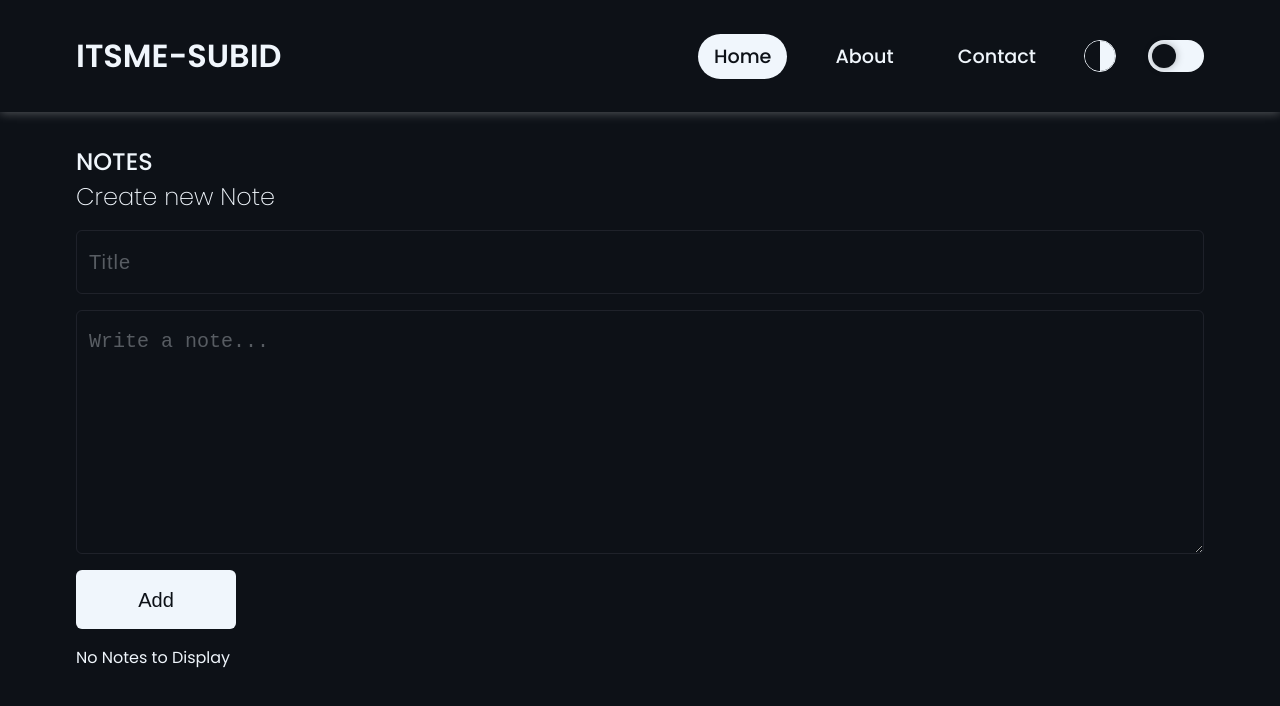
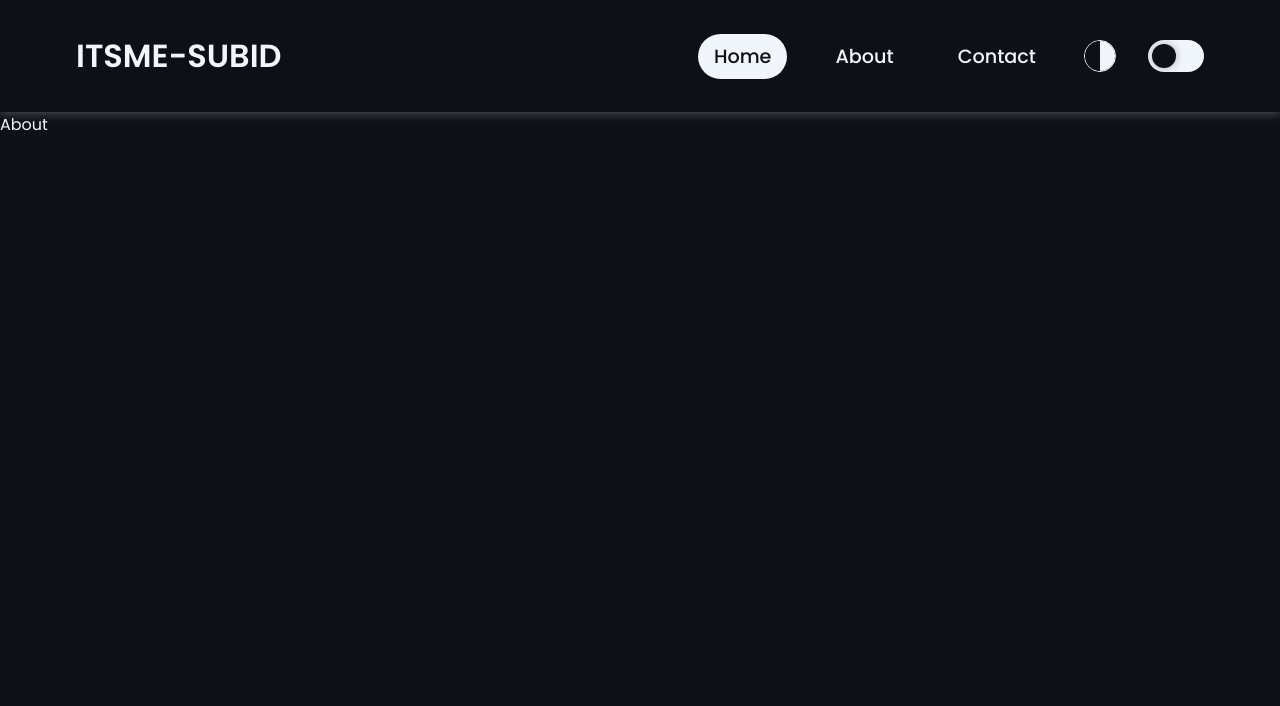
Before and after one commit to devsubid/MyNotebook, a React (Create React App) app: page /MyNotebook/about in a window 1280 px wide. Shown: the top 706 px of the page. Built offline with nearby package versions, Linux system fonts and the light colour scheme.

Commit message:
Add `react-router-dom`

```diff
--- a/package.json
+++ b/package.json
@@ -11,6 +11,7 @@
     "react": "^18.2.0",
     "react-dom": "^18.2.0",
     "react-modal": "^3.15.1",
+    "react-router-dom": "^5.3.3",
     "react-scripts": "5.0.1",
     "web-vitals": "^2.1.4"
   },
--- a/src/App.js
+++ b/src/App.js
@@ -1,6 +1,8 @@
 import "./App.css";
 import Header from "./components/Header.jsx";
 import Notes from "./components/Notes.jsx";
+import About from "./components/About.jsx";
+import { BrowserRouter as Router, Switch, Route } from "react-router-dom";
 
 function App() {
   let title = "itsme-Subid";
@@ -18,6 +20,7 @@ function App() {
   ];
   let activeColor = "#0d1117";
   return (
+    <Router>
       <div>
         <Header
           title={title}
@@ -25,8 +28,16 @@ function App() {
           colors={colors}
           activeColor={activeColor}
         />
+        <Switch>
+          <Route path="/MyNotebook/about">
+            <About />
+          </Route>
+          <Route path="/MyNotebook/">
             <Notes />
+          </Route>
+        </Switch>
       </div>
+    </Router>
   );
 }
 
--- /dev/null
+++ b/src/components/About.jsx
@@ -0,0 +1,9 @@
+import React from 'react'
+
+function About() {
+  return (
+    <div>About</div>
+  )
+}
+
+export default About
--- a/src/components/CreateNote.jsx
+++ b/src/components/CreateNote.jsx
@@ -31,8 +31,8 @@ function CreateNote({ notes, setNotes }) {
           gap: "1rem",
         }}
       >
-        <input type="text" placeholder="Title" required />
-        <textarea placeholder="Write a note..." cols="30" rows="7" />
+        <input type="text" placeholder="Title" title="Write a title..." required />
+        <textarea placeholder="Write a note..." title="Write a note..." cols="30" rows="7" />
         <button type="submit" onClick={addNote}>
           Add
         </button>
--- a/src/components/Header.jsx
+++ b/src/components/Header.jsx
@@ -1,4 +1,5 @@
 import React from "react";
+import { Link } from "react-router-dom";
 
 function Header({ title, tabs, colors, activeColor }) {
   window.addEventListener("load", () => {
@@ -87,13 +88,13 @@ function Header({ title, tabs, colors, activeColor }) {
             {tabs.map((tab, index) => {
               return (
                 <li key={index} className="generalTab">
-                  <a
-                    href={`/MyNotebook/`}
+                  <Link
+                    to={`/MyNotebook/${tab}`}
                     className={`${tab === "home" ? "active" : ""}`}
                     onClick={activeTab}
                   >
                     {tab}
-                  </a>
+                  </Link>
                 </li>
               );
             })}
@@ -141,7 +142,7 @@ function Header({ title, tabs, colors, activeColor }) {
             {tabs.map((tab, index) => {
               return (
                 <li key={index}>
-                  <a href={`/MyNotebook/`}>{tab}</a>
+                  <Link to={`/MyNotebook/${tab}`}>{tab}</Link>
                 </li>
               );
             })}
--- a/src/components/Notes.jsx
+++ b/src/components/Notes.jsx
@@ -1,4 +1,4 @@
-import React, { useState } from "react";
+import React, { useState, useEffect } from "react";
 import CreateNote from "./CreateNote.jsx";
 import ShowNotes from "./ShowNotes.jsx";
 import Modal from "./Modal.jsx";
@@ -6,12 +6,12 @@ import Modal from "./Modal.jsx";
 function Notes() {
   const [showModal, setShowModal] = useState(false);
   const [confirmDelete, setConfirmDelete] = useState(false);
-  window.onload = () => {
+  useEffect(() => {
     let notes = JSON.parse(localStorage.getItem("notes"));
     if (notes) {
       setNotes(notes);
     }
-  };
+  }, []);
   const [notes, setNotes] = useState([]);
   let notesStyle = {
     padding: "2rem 0",
--- a/src/components/ShowNotes.jsx
+++ b/src/components/ShowNotes.jsx
@@ -43,7 +43,7 @@ function ShowNotes({
       setNotes(newNotes);
       setConfirmDelete(false);
     }
-  }, [confirmDelete]);
+  });
   return (
     <div className="notes">
       {notes.length !== 0 ? noteElements() : <p>No Notes to Display</p>}
```
Also changed, not shown: 1 other file (tests, documents, lock files or other folders). Lines whose indentation alone changed are shown as unchanged.
